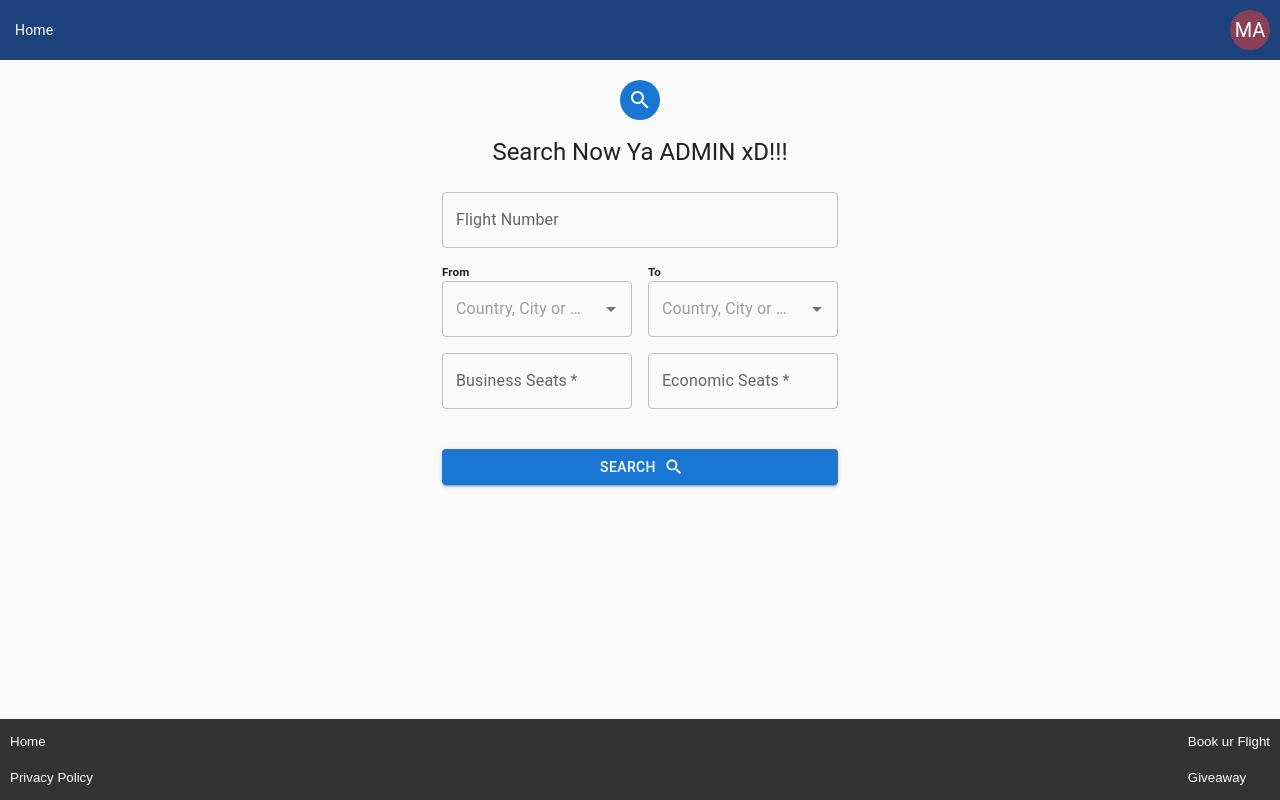
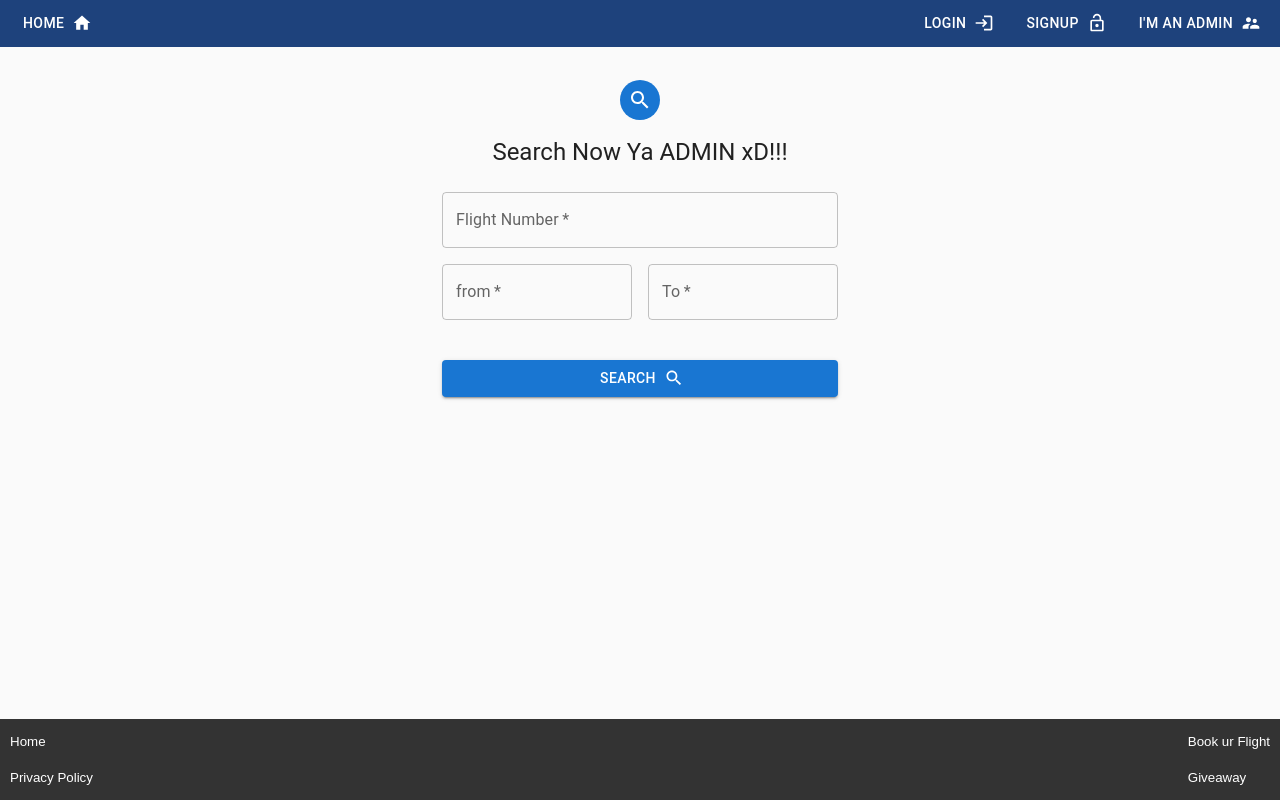
Before and after one commit to advanced-computer-lab/unique-and-in-English-only-hhhhhh, a React (Create React App) app in the folder Client/: page /search in a window 1280 px wide. Built offline with nearby package versions, Linux system fonts and the light colour scheme.

Commit message:
updated search

```diff
--- a/Client/src/components/Combine.js
+++ b/Client/src/components/Combine.js
@@ -1,23 +1,52 @@
-import { Grid } from '@mui/material'
+import { Button, Grid } from '@mui/material'
 import axios from 'axios'
 import React, { useEffect } from 'react'
 import FlightCard from './FlightCard'
 import SearchBox from './SearchBox'
 
 
+
 const Combine = () => {
+    var flag = true ;
     const [allState , setAllState] = React.useState([]);
-    useEffect(() => {
-        axios.get('http://localhost:8000/admin/readFlight')
-      .then((result) => {
-        setAllState(result.data);
-        console.log(allState);
+    const [state , setState] = React.useState({
+      flightNumber:'',
+      ecoSeatsCount:'',
+      businessSeatsCount:'',
+      departureDate:  '',
+      arrivalDate:  '',
+      departureAirportTerminal:'',
+      arrivalAirportTerminal:'',
       });
 
-      },[]);
+
+      useEffect(() => {
+      if (flag) {
+        axios.get('http://localhost:8000/admin/readFlight')
+        .then((result) => {
+          setAllState(result.data);
+          console.log(allState);
+        });
+        flag = false ;
+      }
+    } , []);
+
+
+      const handleEdit = async (newValue) => {
+        setState(newValue);
+         await axios.post('http://localhost:8000/admin/readFlight' , state)
+        .then((result) => {
+          setAllState(result.data);
+          console.log(allState);
+        });
+      }
+
+
+
     return (
         <div>
-            <SearchBox></SearchBox>
+            <SearchBox Changedata={ (state) => handleEdit(state) }/>
+            <Button onClick={e => {console.log(state)}} > click me</Button>
 
             <Grid
        container
@@ -30,9 +59,8 @@ const Combine = () => {
        paddingLeft= "200px"
        spacing={15}
 >
-{ allState.map((oneElement) =>
-
-
+{
+    allState.map((oneElement) =>
     <Grid item xs={4} sx={{minWidth: "450px"}}>
     <FlightCard  flightNumber={oneElement.flightNumber}
    departureDate ={new Date()}
--- a/Client/src/components/CreateFlight.js
+++ b/Client/src/components/CreateFlight.js
@@ -29,8 +29,8 @@ const CreateFlight = () => {
       flightNumber:"",
       ecoSeatsCount:"",
       businessSeatsCount:"",
-      departureDate: departureDate,
-      arrivalDate: returnDate,
+      departureDate: '',
+      arrivalDate: '',
       departureAirportTerminal:"",
       arrivalAirportTerminal:"",
       });
--- a/Client/src/components/Login.js
+++ b/Client/src/components/Login.js
@@ -48,7 +48,7 @@ const handleSubmit = (event) => {
       email:   details.email ,
       password:   details.password
     }
-    console.log( user)
+    console.log( user);
     axios.post('http://localhost:8000/admin/login' , user)
     .then(res => {
       message = res.data ;
--- a/Client/src/components/SearchBox.js
+++ b/Client/src/components/SearchBox.js
@@ -18,30 +18,20 @@ import FlightCard from './FlightCard';
 import { useEffect } from 'react';
 import axios from 'axios';
 
-const SearchBox = () => {
+const SearchBox = (props) => {
     const [checked, setChecked] = React.useState(true);
-    const [departureDate, setDepartureDate] = React.useState();
-    const [returnDate, setReturnDate] = React.useState();
-    const [allState , setAllState] = React.useState([]);
+    const [departureDate, setDepartureDate] = React.useState( new Date() );
+    const [returnDate, setReturnDate] = React.useState( new Date() );
     const [state, setState] = React.useState({
       flightNumber:'',
       ecoSeatsCount:'',
       businessSeatsCount:'',
-      departureDate:'',
-      arrivalDate:'',
+      departureDate:   departureDate,
+      arrivalDate:   returnDate,
       departureAirportTerminal:'',
       arrivalAirportTerminal:'',
       });
 
-
-  /*    useEffect(() => {
-        axios.get('https://jsonplaceholder.typicode.com/users')
-      .then((result) => {
-        setAllState(result.data);
-        console.log(allState);
-      });
-
-      },[]);*/
 
     const onChangeData = (e)=> {
       const { name, value } = e.target;
@@ -91,12 +81,17 @@ const SearchBox = () => {
 
   const handleSubmit = (event) => {
     event.preventDefault();
-    const data = new FormData(event.currentTarget);
-    // eslint-disable-next-line no-console
-    console.log({
-      email: data.get('email'),
-      password: data.get('password'),
-    });
+    const flight = {
+      flightNumber: state["flightNumber"],
+      ecoSeatsCount:state["ecoSeatsCount"],
+      businessSeatsCount:state["businessSeatsCount"],
+      departureDate:state["departureDate"],
+      arrivalDate:state["arrivalDate"],
+      departureAirportTerminal:state["departureAirportTerminal"],
+      arrivalAirportTerminal:state["arrivalAirportTerminal"],
+      }
+
+      props.Changedata(flight);
   };
 
 
@@ -126,6 +121,7 @@ const SearchBox = () => {
             <Grid container spacing={2}>
             <Grid item xs={12}>
                 <TextField
+                  required
                   fullWidth
                   id="flightNumber"
                   label="Flight Number"
@@ -135,85 +131,28 @@ const SearchBox = () => {
                   onChange = {onChangeData}
                 />
               </Grid>
-            <Grid item xs={12} sm={6}>
-            <h5>From</h5>
-                    <Autocomplete
-                        disablePortal
-                        id="depaturePlace"
-                        name="departureAirportTerminal"
-                        onChange={ (event, value) => setState(prevState => ({
-                          ...prevState,
-                          ["departureAirportTerminal"]: value.label
-                      }))
-
-                    }
-                        options={options.sort((a, b) => -b.firstLetter.localeCompare(a.firstLetter))}
-                        groupBy={(option) => option.firstLetter}
-                        getOptionLabel={(option) => option.label}
-                        sx={{ width: 190 }}
-                        renderInput={(params) => <TextField {...params} placeholder="Country, City or Airport"/>}/>
-              </Grid>
-              <Grid item xs={12} sm={6}>
-              <h5>To</h5>
-                    <Autocomplete
-                        disablePortal
-                        id="arrivalPlace"
-                        name="arrivalAirportTerminal"
-                        onChange={ (event, value) => setState(prevState => ({
-                          ...prevState,
-                          ["departureAirportTerminal"]: value.label
-                      }))
-
-                    }
-                    options={options.sort((a, b) => -b.firstLetter.localeCompare(a.firstLetter))}
-                    groupBy={(option) => option.firstLetter}
-                    getOptionLabel={(option) => option.label}
-                        sx={{ width: 190 }}
-                        renderInput={(params) => <TextField {...params} placeholder="Country, City or Airport"/>}/>
-              </Grid>
-
               <Grid item xs={12} sm={6}>
                 <TextField
-                  name="businessSeatsCount"
-
                   required
                   fullWidth
-                  type="number"
-                  id="businessSeatsCount"
-                  label="Business Seats"
-                  placeholder="Number of Seats"
-                  onInput={(event) =>{
-                    if (event.target.value < 0){
-                      event.target.value = 0
-                    }
-                    else if (event.target.value > 100){
-                      event.target.value = 100
-                    }
-                    onChangeData(event);
-                }
-              }
+
+                  id="departureAirportTerminal"
+                  name="departureAirportTerminal"
+                  label="from"
+                  placeholder="Country, City or Airport"
+                  onChange = {onChangeData}
                 />
               </Grid>
               <Grid item xs={12} sm={6}>
                 <TextField
+                  name="arrivalAirportTerminal"
                   required
                   fullWidth
-                  type="number"
-                  id="ecoSeatsCount"
 
-                  label="Economic Seats"
-                  name="ecoSeatsCount"
-                  placeholder="Number of Seats"
-                  onChange={(event) =>{
-                    if (event.target.value < 0){
-                      event.target.value = 0
-                    }
-                    else if (event.target.value > 500){
-                      event.target.value = 500
-                    }
-                    onChangeData(event);
-                }
-              }
+                  id="arrivalAirportTerminal"
+                  label="To"
+                  placeholder="Country, City or Airport"
+                  onChange = {onChangeData}
                 />
               </Grid>
 
--- a/Client/src/index.css
+++ b/Client/src/index.css
@@ -69,15 +69,7 @@ body {
   flex-direction: column;
 }
 
-.login .form input{
-  margin: 5px 0;
-  width: 80vw;
-  padding: 12px;
-  border-radius: 10px;
-  font-family: inherit;
-  font-weight: 700;
-  letter-spacing: 2px;
-}
+
 
 .login .form input::placeholder{
   font-weight: 500;
--- a/Client/src/index.js
+++ b/Client/src/index.js
@@ -5,7 +5,7 @@ import App from './App';
 
 ReactDOM.render(
   <React.StrictMode>
-    <App isLogged={true}/>
+    <App isLogged={false}/>
   </React.StrictMode>,
   document.getElementById('root')
 );
```
